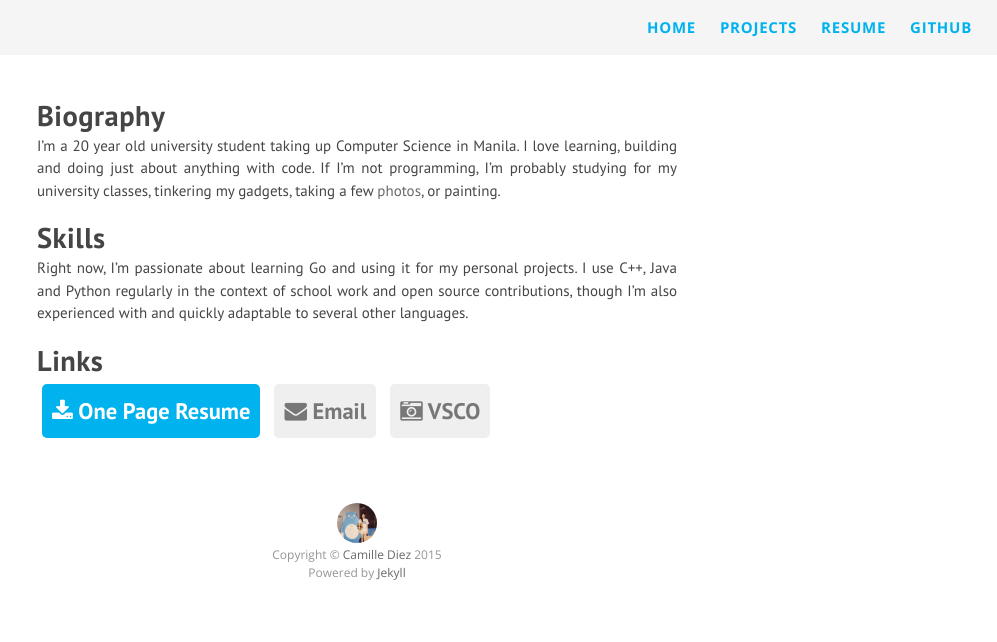
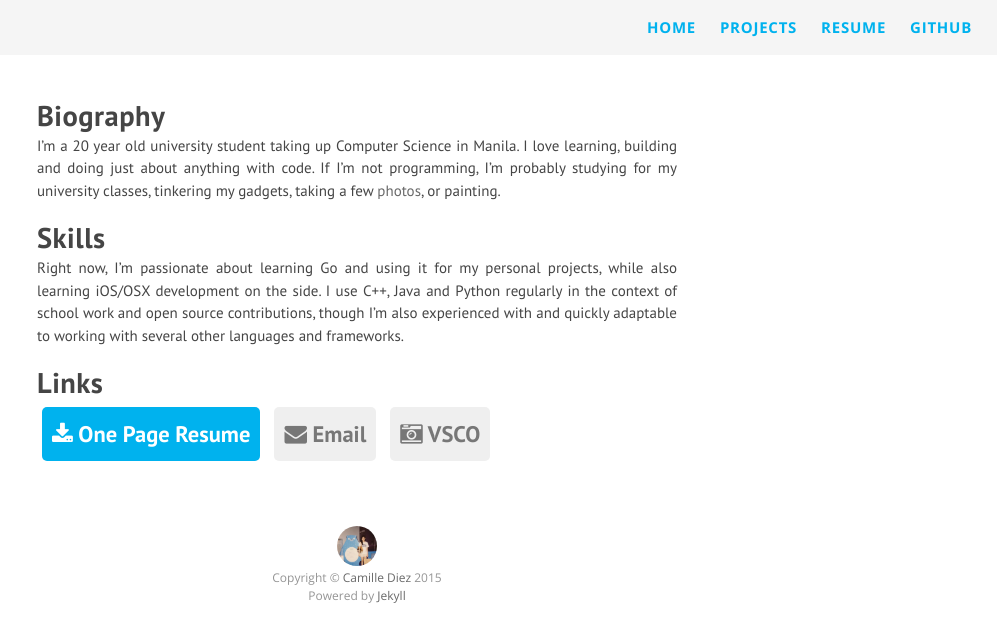
Before and after one commit to diezcami/diezcami.github.io, a Jekyll site: the page built from resume.markdown, in a window 1280 px wide. Shown: the top 642 px of the page, without its empty margins (283-1280 px from the left). Built offline with Jekyll 4.4.1, drawn with Linux system fonts in a browser that asks for light colours; nearby versions of some CDN libraries; Markdown is read by kramdown in place of the engine named in the settings.

Commit message:
Edited resume.md

```diff
--- a/resume.markdown
+++ b/resume.markdown
@@ -8,7 +8,7 @@ notitle: true
 I’m a 20 year old university student taking up Computer Science in Manila. I love learning, building and doing just about anything with code. If I'm not programming, I'm probably studying for my university classes, tinkering my gadgets, taking a few [photos](http://diezcami.vsco.co), or painting.
 
 # Skills
-Right now, I'm passionate about learning Go and using it for my personal projects. I use C++, Java and Python regularly in the context of school work and open source contributions, though I'm also experienced with and quickly adaptable to several other languages.
+Right now, I'm passionate about learning Go and using it for my personal projects, while also learning iOS/OSX development on the side. I use C++, Java and Python regularly in the context of school work and open source contributions, though I'm also experienced with and quickly adaptable to working with several other languages and frameworks.
 
 # Links
 <div style="text-align: left">
```
